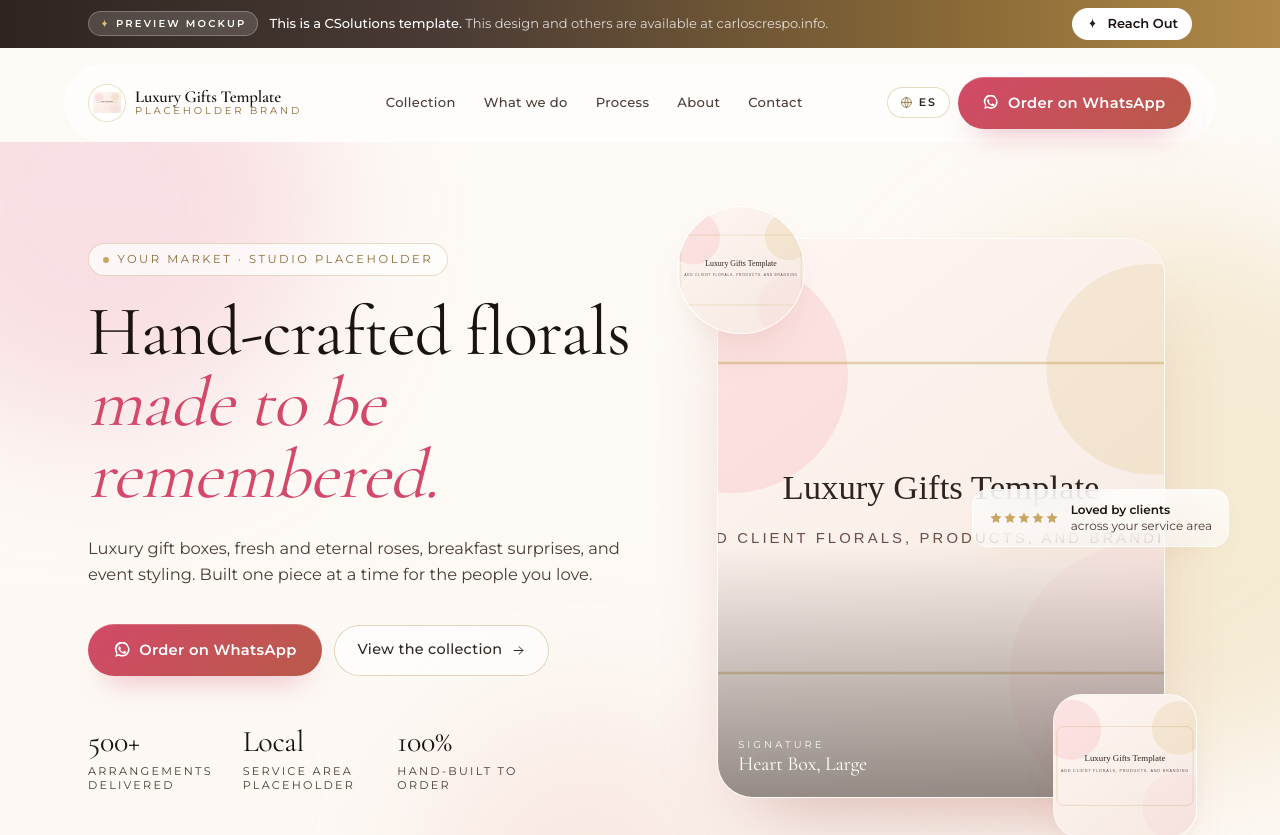
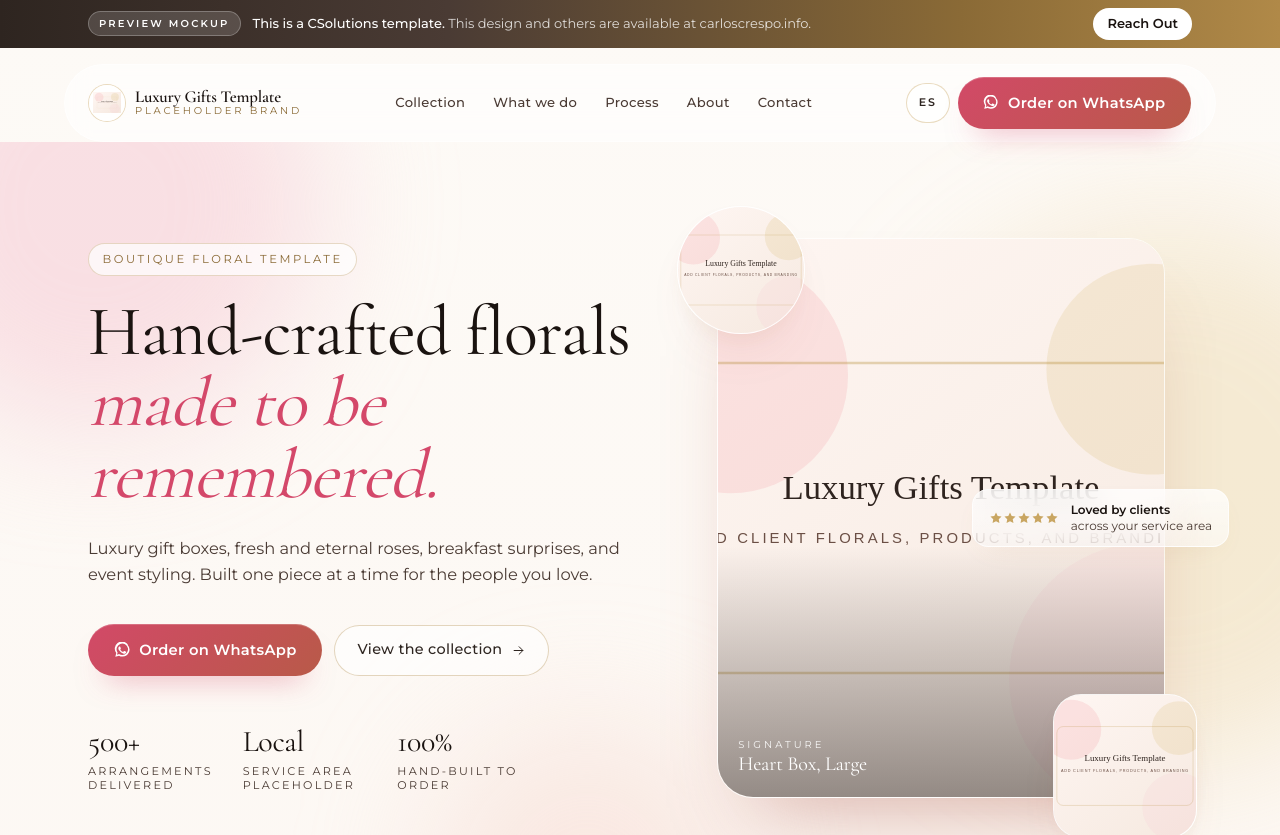
Before and after one commit to Crespo1301/luxury-gifts, a Next.js app: page / in a window 1280 px wide. Shown: the top 835 px of the page. Built offline with nearby package versions, Linux system fonts and the light colour scheme.

Commit message:
Remove sparkle motifs from luxury gifts UI

```diff
--- a/src/components/Footer.tsx
+++ b/src/components/Footer.tsx
@@ -28,7 +28,6 @@ export default function Footer() {
               rel="noopener noreferrer"
               className="btn-primary self-center lg:self-center"
             >
-              <Icon name="sparkle" size={16} />
               Reach Out
             </a>
           </div>
--- a/src/components/Hero.tsx
+++ b/src/components/Hero.tsx
@@ -21,10 +21,7 @@ export default function Hero() {
 
       <div className="mx-auto max-w-6xl px-5 sm:px-6 grid gap-12 lg:grid-cols-[1.05fr_0.95fr] items-center">
         <div className="text-center lg:text-left" style={{ animation: "fadeUp 1s 0.05s both" }}>
-          <span className="eyebrow">
-            <span className="h-1.5 w-1.5 rounded-full bg-gold-400" />
-            {t.hero.eyebrow}
-          </span>
+          <span className="eyebrow">{t.hero.eyebrow}</span>
           <h1 className="mt-5 font-display text-[2.7rem] leading-[1.02] sm:text-[3.6rem] md:text-[4.4rem] text-ink-900 text-balance">
             {t.hero.titleA}
             <br />
--- a/src/components/Icon.tsx
+++ b/src/components/Icon.tsx
@@ -4,7 +4,6 @@ type IconName =
   | "flower"
   | "basket"
   | "ribbon"
-  | "sparkle"
   | "phone"
   | "whatsapp"
   | "instagram"
@@ -15,7 +14,6 @@ type IconName =
   | "close"
   | "pin"
   | "star"
-  | "diamond"
   | "leaf"
   | "globe";
 
@@ -41,11 +39,6 @@ const paths: Record<IconName, React.ReactNode> = {
       <path d="M4 5l-1 4M20 5l1 4" />
       <path d="M9 15l-3 5h4l2-3M15 15l3 5h-4l-2-3" />
       <circle cx="12" cy="9" r="2" />
-    </g>
-  ),
-  sparkle: (
-    <g fill="currentColor">
-      <path d="M12 2.5c.3 4.4 1.6 6.7 5.5 9.5-3.9 2.8-5.2 5.1-5.5 9.5-.3-4.4-1.6-6.7-5.5-9.5 3.9-2.8 5.2-5.1 5.5-9.5z" opacity="0.95" />
     </g>
   ),
   phone: (
@@ -103,11 +96,6 @@ const paths: Record<IconName, React.ReactNode> = {
       <path d="M12 2.5l2.9 6 6.6.9-4.8 4.6 1.2 6.5L12 17.4l-5.9 3.1 1.2-6.5L2.5 9.4l6.6-.9L12 2.5z" />
     </g>
   ),
-  diamond: (
-    <g fill="currentColor">
-      <path d="M12 3l3 9-3 9-3-9 3-9z" />
-    </g>
-  ),
   leaf: (
     <g fill="none" stroke="currentColor" strokeWidth="1.4" strokeLinecap="round" strokeLinejoin="round">
       <path d="M5 19c0-7 5-13 14-14-1 9-7 14-14 14z" />
--- a/src/components/Marquee.tsx
+++ b/src/components/Marquee.tsx
@@ -1,6 +1,5 @@
 "use client";
 
-import { Icon } from "./Icon";
 import { useT } from "@/i18n/LanguageProvider";
 
 export default function Marquee() {
@@ -22,7 +21,7 @@ export default function Marquee() {
               <span className="font-display text-xl sm:text-2xl text-ink-800/80 italic">
                 {label}
               </span>
-              <Icon name="diamond" size={10} className="text-gold-400/80" />
+              <span className="h-px w-8 bg-gold-400/50" />
             </span>
           ))}
         </div>
--- a/src/components/MockupBanner.tsx
+++ b/src/components/MockupBanner.tsx
@@ -19,8 +19,7 @@ export default function MockupBanner() {
     >
       <div className="mx-auto flex max-w-6xl flex-col items-center justify-between gap-2 px-4 py-2 text-center sm:flex-row sm:items-center sm:gap-4 sm:px-6 sm:text-left">
         <div className="flex min-w-0 items-center justify-center gap-3 sm:justify-start">
-          <span className="hidden sm:inline-flex items-center gap-1.5 rounded-full bg-white/15 px-2.5 py-1 text-[10px] uppercase tracking-[0.22em] font-semibold text-white border border-white/25">
-            <Icon name="sparkle" size={11} className="text-gold-300" />
+          <span className="hidden sm:inline-flex items-center rounded-full border border-white/25 bg-white/15 px-2.5 py-1 text-[10px] font-semibold uppercase tracking-[0.22em] text-white">
             {m.tag}
           </span>
           <p className="text-[12px] sm:text-[13px] leading-snug">
@@ -34,7 +33,6 @@ export default function MockupBanner() {
           rel="noopener noreferrer"
           className="inline-flex shrink-0 items-center gap-2 rounded-full bg-white px-3.5 py-1.5 text-[12px] font-semibold text-ink-900 transition-colors hover:bg-gold-300 sm:text-[13px] cursor-pointer"
         >
-          <Icon name="sparkle" size={13} />
           Reach Out
         </a>
       </div>
--- a/src/components/Navbar.tsx
+++ b/src/components/Navbar.tsx
@@ -83,10 +83,9 @@ export default function Navbar() {
           <button
             type="button"
             onClick={toggle}
-            className="hidden sm:inline-flex items-center gap-1.5 rounded-full bg-white/70 border border-gold-400/40 px-3 py-1.5 text-[11px] font-semibold uppercase tracking-[0.18em] text-ink-800 hover:bg-white hover:border-gold-400 transition-colors cursor-pointer"
+            className="inline-flex h-10 min-w-10 items-center justify-center rounded-full border border-gold-400/40 bg-white/70 px-3 text-[11px] font-semibold uppercase tracking-[0.18em] text-ink-800 transition-colors hover:border-gold-400 hover:bg-white cursor-pointer"
             aria-label={`Switch to ${t.nav.langSwitch}`}
           >
-            <Icon name="globe" size={13} className="text-gold-600" />
             <span>{lang === "en" ? "ES" : "EN"}</span>
           </button>
 
@@ -94,10 +93,10 @@ export default function Navbar() {
             href={site.whatsappLink}
             target="_blank"
             rel="noopener noreferrer"
-            className="inline-flex btn-primary px-3.5 py-2.5 text-[0.72rem] sm:px-4 sm:text-[0.78rem]"
+            className="inline-flex btn-primary px-3 py-2.5 text-[0.72rem] sm:px-4 sm:text-[0.78rem]"
           >
             <Icon name="whatsapp" size={15} />
-            <span className="hidden sm:inline">{t.nav.orderWhatsApp}</span>
+            <span className="hidden min-[430px]:inline">{t.nav.orderWhatsApp}</span>
             <span className="sm:hidden">WhatsApp</span>
           </a>
 
@@ -141,9 +140,8 @@ export default function Navbar() {
             onClick={() => {
               toggle();
             }}
-            className="mt-6 inline-flex self-center items-center gap-2 rounded-full border border-gold-400/40 bg-white/80 px-4 py-2 text-xs font-semibold uppercase tracking-[0.2em] text-ink-800 cursor-pointer"
+            className="mt-6 inline-flex self-center items-center rounded-full border border-gold-400/40 bg-white/80 px-4 py-2 text-xs font-semibold uppercase tracking-[0.2em] text-ink-800 cursor-pointer"
           >
-            <Icon name="globe" size={14} className="text-gold-600" />
             {t.nav.langSwitch}
           </button>
 
--- a/src/i18n/dict.ts
+++ b/src/i18n/dict.ts
@@ -21,7 +21,7 @@ export const dict = {
       callPrefix: "Call",
     },
     hero: {
-      eyebrow: "Your Market · Studio Placeholder",
+      eyebrow: "Boutique Floral Template",
       titleA: "Hand-crafted florals",
       titleB: "made to be remembered.",
       body:
@@ -210,7 +210,7 @@ export const dict = {
       callPrefix: "Llama al",
     },
     hero: {
-      eyebrow: "Tu mercado · Estudio de muestra",
+      eyebrow: "Plantilla floral boutique",
       titleA: "Florales hechos a mano",
       titleB: "para ser recordados.",
       body:
```
